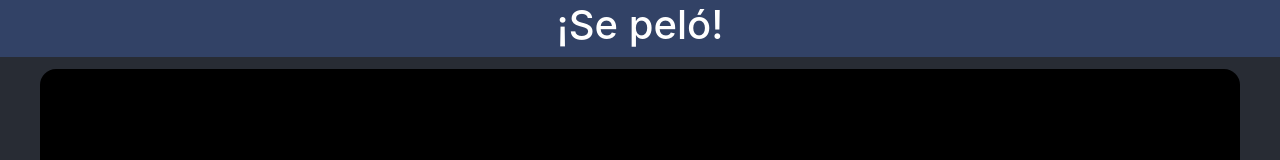
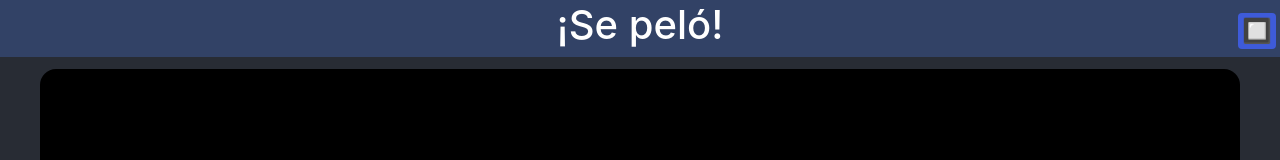
Before and after one commit to cavpollo/se-pelo-client, a React (Create React App) app: page / in a window 1280 px wide. Shown: the top 160 px of the page. Built offline with nearby package versions, Linux system fonts and the light colour scheme.

Commit message:
Fullscreen functionality

```diff
--- a/src/App.css
+++ b/src/App.css
@@ -17,6 +17,7 @@ body {
 .App-header {
   display: flex;
   justify-content: center;
+  align-items: center;
 
   width: 100%;
 
@@ -26,6 +27,42 @@ body {
   font-weight: 500;
 
   background-color: #324266;
+}
+
+.App-header-fullscreen {
+  position: absolute;
+  right: 0;
+}
+
+.App-header-fullscreen-inner {
+  margin: 4px;
+}
+
+.App-header-fullscreen-inner-button {
+  outline: none;
+  border: 0 none;
+  border-radius: 4px;
+
+  padding: 4px;
+
+  font-size: 1.5rem;
+  font-weight: 500;
+
+  background-color: #3e5bda;
+}
+
+.App-header-fullscreen-inner-button:hover {
+  background-color: rgb(103, 128, 240);
+}
+
+.App-header-fullscreen-inner-button:active {
+  margin-top: 2px;
+  margin-left: 2px;
+  margin-right: -2px;
+  margin-bottom: -2px;
+
+  background-color: rgb(33, 58, 170);
+  box-shadow: inset 0px 0px 0px 0px #999;
 }
 
 .App-footer {
@@ -78,7 +115,6 @@ body {
   width: 100%;
   height: 100%;
   max-height: 320px;
-  /* margin: 5px; */
 }
 
 .App-game-menu-option-button {
@@ -109,7 +145,7 @@ body {
   margin-left: 6px;
 
   color: #fff;
-  background-color: #5973eb;
+  background-color: rgb(33, 58, 170);
   box-shadow: inset 0px 0px 0px 0px #999;
 }
 
--- a/src/App.js
+++ b/src/App.js
@@ -1,12 +1,68 @@
-import { useState, useCallback, useEffect, useRef } from 'react';
+import { useState, useLayoutEffect, useCallback, useEffect, useRef } from 'react';
 
 import './App.css';
 
 function App() {
+  const isEventListenerConnected = useRef(false);
+  const isFulllScreenRef = useRef(false);
+  const [isFulllScreen, setFulllScreen] = useState(false);
+
+  const yourCheckFunction = ((isFulllScreenRef, setFulllScreen) => {
+    isFulllScreenRef.current = !isFulllScreenRef.current;
+    setFulllScreen(isFulllScreenRef.current);
+  });
+
+  let addEvent = ((contentElement, isFulllScreenRef, setFulllScreen) => {
+    let requestEvent = ['onfullscreenchange', 'onwebkitfullscreenchange', 'onmozfullscreenchange', 'onmsfullscreenchange'];
+    for (const key in contentElement) {
+      if (requestEvent.includes(key)) {
+        // Add events until something sticks...
+        contentElement.addEventListener(key.substring(2), (e) => yourCheckFunction(isFulllScreenRef, setFulllScreen));
+      }
+    }
+  });
+
+  useEffect(() => {
+    if (!isEventListenerConnected.current) {
+      let contentElement = document.getElementById('app');
+      if (contentElement) {
+        addEvent(contentElement, isFulllScreenRef, setFulllScreen);
+        isEventListenerConnected.current = true;
+      }
+    }
+  }, [isEventListenerConnected, isFulllScreenRef, setFulllScreen]);
+
+
+  const fullScreen = useCallback(() => {
+    let contentElement = document.getElementById('app');
+    if (isFulllScreen) {
+      let requestMethod = document.cancelFullScreen || document.webkitCancelFullScreen || document.mozCancelFullScreen || document.msExitFullscreen;
+
+      if (requestMethod) {
+        requestMethod.call(document);
+      } else {
+        console.error("No exit full screen fuction");
+      }
+    } else {
+      let requestMethod = contentElement.requestFullScreen || contentElement.webkitRequestFullScreen || contentElement.mozRequestFullScreen || contentElement.msRequestFullScreen;
+
+      if (requestMethod) {
+          requestMethod.call(contentElement);
+      } else {
+        console.error("No enter full screen fuction");
+      }
+    }
+  }, [isFulllScreen, setFulllScreen]);
+
   return (
-    <div className="App">
+    <div id="app" className="App">
       <header className="App-header">
-        ¡Se peló!
+        <div>¡Se peló!</div>
+        <div className="App-header-fullscreen">
+          <div className="App-header-fullscreen-inner">
+            <button className="App-header-fullscreen-inner-button" title={ isFulllScreen ? 'Entrar a pantalla completa' : 'Salir de pantalla completa' } onClick={_ => fullScreen()}>{ isFulllScreen ? '🔳' : '🔲' }</button>
+          </div>
+        </div>
       </header>
       <main className="App-content">
         <ContentResource />
```
